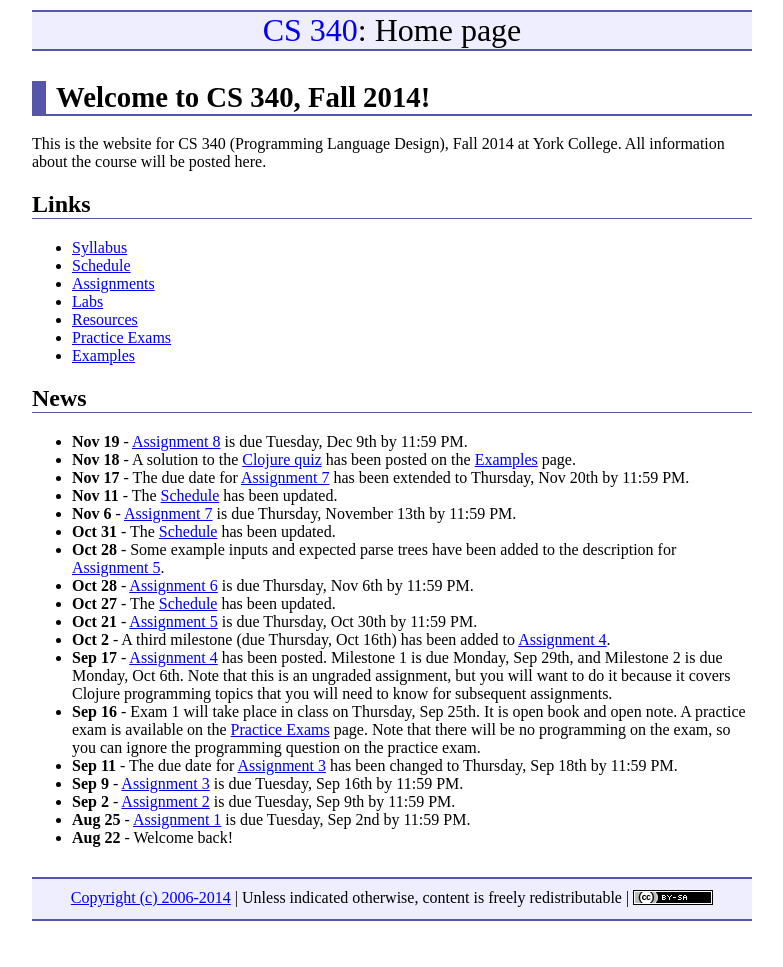
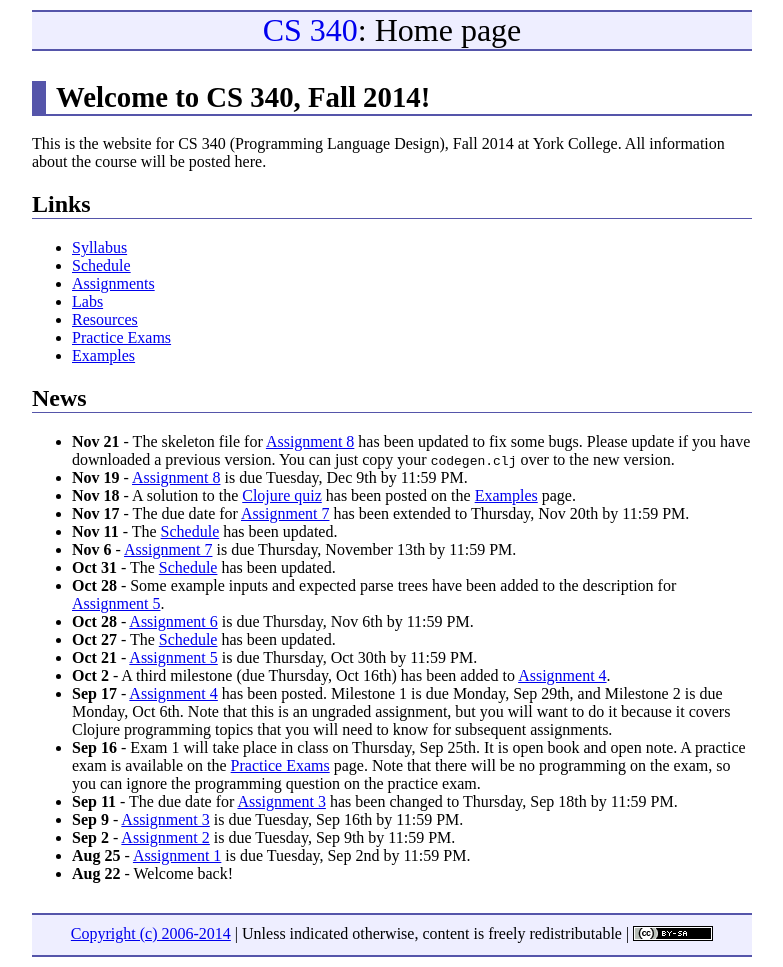
Before and after one commit to ycpcs/cs340-fall2014, a Jekyll site: the page built from index.md, in a window 1280 px wide. Shown: the whole page, without its empty margins (248-1031 px from the left). Built offline with Jekyll 4.4.1, drawn with Linux system fonts in a browser that asks for light colours; nearby versions of some CDN libraries; Markdown is read by kramdown in place of the engine named in the settings; before the commit the page ends 931 px from its top, so only the background shows below that.

Commit message:
updated skeleton file for assignment 8

```diff
--- a/index.md
+++ b/index.md
@@ -19,6 +19,7 @@ This is the website for CS 340 (Programming Language Design), Fall 2014 at York
 
 ## News
 
+* **Nov 21** - The skeleton file for [Assignment 8](assign/assign08.html) has been updated to fix some bugs.  Please update if you have downloaded a previous version.  You can just copy your `codegen.clj` over to the new version.
 * **Nov 19** - [Assignment 8](assign/assign08.html) is due Tuesday, Dec 9th by 11:59 PM.
 * **Nov 18** - A solution to the [Clojure quiz](assign/clojure-quiz.html) has been posted on the [Examples](examples/index.html) page.
 * **Nov 17** - The due date for [Assignment 7](assign/assign07.html) has been extended to Thursday, Nov 20th by 11:59 PM.
```
Also changed, not shown: assign/assign08.md (+2 -0 lines), 1 other file.
